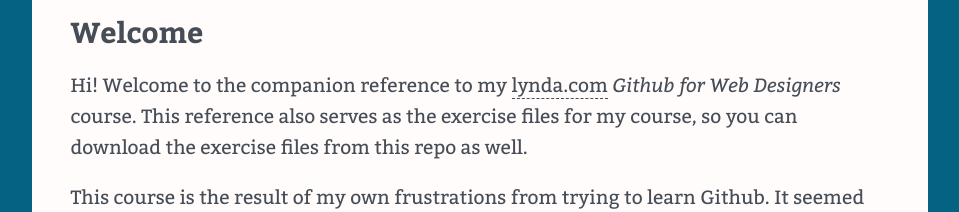
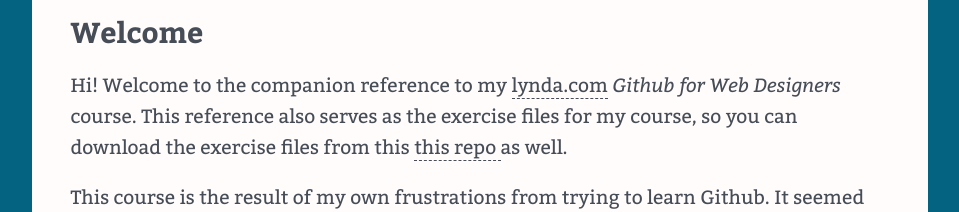
Before and after one commit to ray2599/Github-for-web-designer, a plain HTML site: page index.html in a window 1280 px wide. Shown: the part 237-449 px from the top of the page, without its empty margins (160-1119 px from the left). Drawn offline with nearby package versions, Linux system fonts and the light colour scheme.

Commit message:
Added file and changed index

```diff
--- a/index.html
+++ b/index.html
@@ -26,7 +26,7 @@
     </nav>
     <main>
     <h2>Welcome</h2>
-    <p>Hi! Welcome to the companion reference to my <a href="http://www.lynda.com" title="lynda.com">lynda.com</a> <em>Github for Web Designers</em> course. This reference also serves as the exercise files for my course, so you can download the exercise files from this repo as well.</p>
+    <p>Hi! Welcome to the companion reference to my <a href="http://www.lynda.com" title="lynda.com">lynda.com</a> <em>Github for Web Designers</em> course. This reference also serves as the exercise files for my course, so you can download the exercise files from this <a href="https://github.com/ray2599/Github-for-web-designer"> this repo </a> as well.</p>
     <p>This course is the result of my own frustrations from trying to learn Github. It seemed like every tutorial I took, or article I read, assumed I was a developer and used terms and terminology that I just wasn't familiar with. Perhaps worse than that, because certain things were assumed it would often halt my learning process because I wouldn't understand how to fill in the blanks between steps. I decided to jump in headfirst, make lots of mistakes, and research things that as a designer I wasn't really that interested in. The result was that I learned Github the hard way, and I'm hoping my course means that you don't have to.</p>
     <h2>Stuff I learned</h2>
     <p>Whenever I learn something new I have those &quot;aha&rdquo; moments where I break through the murk into moments of clarity. In addition to the reference and glossary that you&rsquo;ll find here I wanted to list some of the concepts that I found really important when learning Github.</p>
```
Also changed, not shown: 1 other file.
